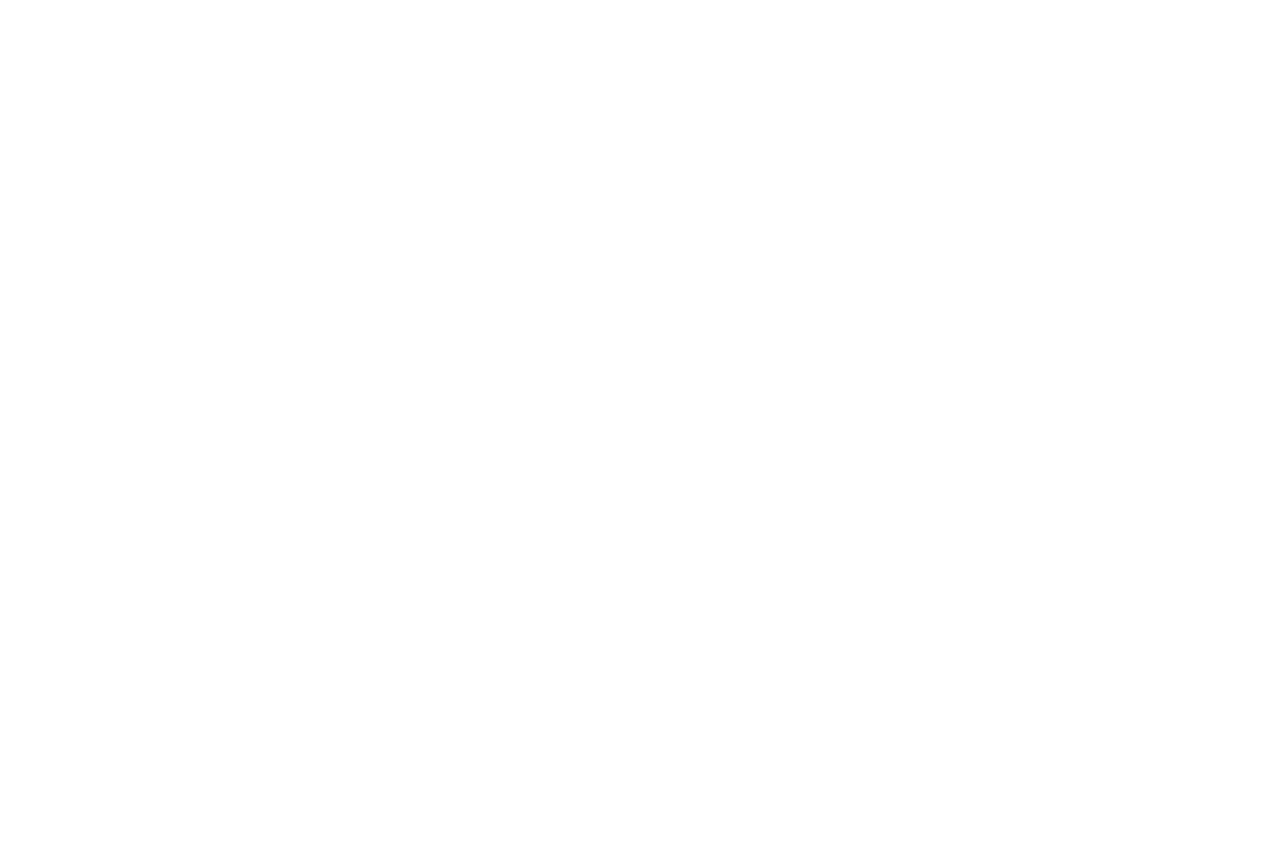
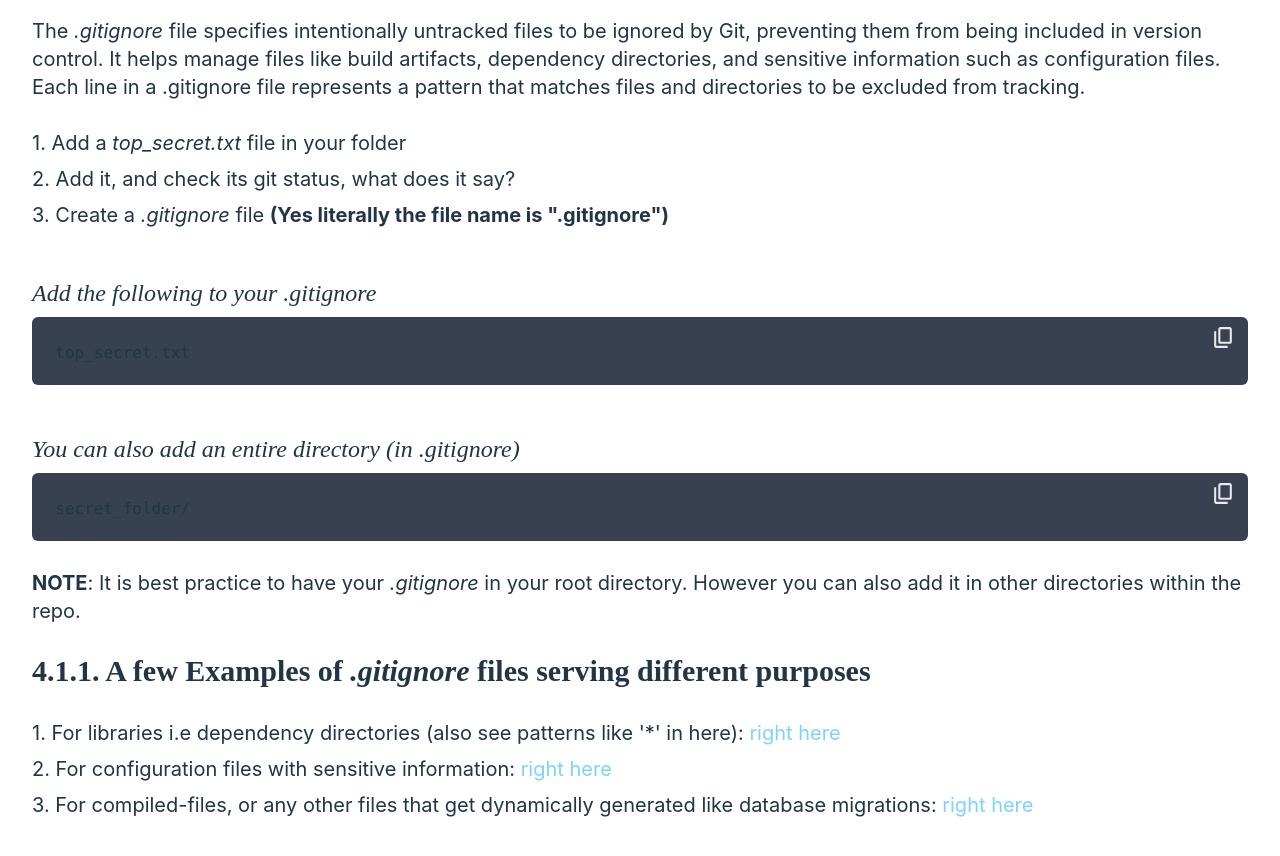
Before and after one commit to craniacshencil/git_sesh, a React (Vite) app: page / in a window 1280 px wide. Shown: the part 11140-11996 px from the top of the page. Before the commit the page ends 11001 px from the top, so only its background shows below. Built offline with nearby package versions, Linux system fonts and the light colour scheme.

Commit message:
Add .gitignore and README.md bit
- Add steps for seeing how .gitignore works
- Show examples of where it is used
- Talk briefly about README.md

```diff
--- a/src/App.tsx
+++ b/src/App.tsx
@@ -2,6 +2,7 @@ import "./App.css";
 import BasicCommands from "./sections/basic/BasicCommands";
 import GithubConnect from "./sections/remote/GithubConnect";
 import Collaboration from "./sections/collab/Collaboration";
+import Gitignore from "./sections/gitignore/Gitignore";
 
 function App() {
   return (
@@ -15,6 +16,7 @@ function App() {
         <BasicCommands />
         <GithubConnect />
         <Collaboration />
+        <Gitignore />
       </main>
     </>
   );
--- a/src/sections/collab/Collaboration.tsx
+++ b/src/sections/collab/Collaboration.tsx
@@ -65,7 +65,7 @@ const Collaboration: React.FC = () => {
         <div className={styles.subheading}>
           3.2. Working on your friend's repo
         </div>
-        <div className={`${styles.subsubheading} mt-16`}>
+        <div className={`${styles.subsubheading} mt-14`}>
           3.2.1. Clone Command
         </div>
         <p className={styles.para}>
@@ -99,7 +99,7 @@ const Collaboration: React.FC = () => {
           <a
             className="cursor-pointer mt-2 text-2xl text-sky-300 hover:text-sky-200"
             target="_blank"
-            href="https://github.com/craniacshencil/temp-converter"
+            href="https://github.com/craniacshencil/temp-style/blob/main/style.css"
             rel="noreferrer noopener"
           >
             {" "}
@@ -186,7 +186,7 @@ const Collaboration: React.FC = () => {
         <p className={styles.codeHead}>Pull Command</p>
         <CodeBlock codeText={snippets.pull} />
 
-        <div className={`${styles.subsubheading} mt-16`}>
+        <div className={`${styles.subsubheading} mt-14`}>
           3.3.1. You have done it!
         </div>
         <p className={styles.para}>
--- /dev/null
+++ b/src/sections/gitignore/Gitignore.tsx
@@ -0,0 +1,121 @@
+import React from "react";
+import CodeBlock from "../CodeBlock";
+import * as styles from "../../styles";
+import * as snippets from "./snippets";
+
+const Gitignore: React.FC = () => {
+  return (
+    <section className="basic-functions flex flex-col gap-7">
+      <div className={styles.heading}>4. Exploring .gitignore & README.md</div>
+      <div className="gitignore-bit">
+        <div className={styles.subheading}>4.1. .gitignore in action</div>
+        <p className={styles.para}>
+          The <em>.gitignore</em> file specifies intentionally untracked files
+          to be ignored by Git, preventing them from being included in version
+          control. It helps manage files like build artifacts, dependency
+          directories, and sensitive information such as configuration files.
+          Each line in a .gitignore file represents a pattern that matches files
+          and directories to be excluded from tracking.
+        </p>
+        <p className="flex flex-col gap-2">
+          <div className="text-xl">
+            1. Add a <em>top_secret.txt</em> file in your folder <br />
+          </div>
+          <div className="text-xl">
+            2. Add it, and check its git status, what does it say? <br />
+          </div>
+          <div className="text-xl">
+            3. Create a <em>.gitignore</em> file{" "}
+            <strong>(Yes literally the file name is ".gitignore")</strong>
+          </div>
+        </p>
+
+        <p className={styles.codeHead}>
+          Add the following to your <em>.gitignore</em>
+        </p>
+        <CodeBlock codeText={snippets.topSecret} />
+        <p className={styles.codeHead}>
+          You can also add an entire directory (in .gitignore)
+        </p>
+        <CodeBlock codeText={snippets.secretDirectory} />
+
+        <p className={styles.para}>
+          <strong>NOTE</strong>: It is best practice to have your{" "}
+          <em>.gitignore</em> in your root directory. However you can also add
+          it in other directories within the repo.
+        </p>
+
+        <p className={styles.subsubheading}>
+          4.1.1. A few Examples of <em>.gitignore</em> files serving different
+          purposes{" "}
+        </p>
+        <p className="flex flex-col gap-2">
+          <div className="text-xl">
+            1. For libraries i.e dependency directories (also see patterns like
+            '*' in here):
+            <a
+              className="cursor-pointer mt-2 text-xl text-sky-300 hover:text-sky-200"
+              target="_blank"
+              href="https://github.com/craniacshencil/medal-poll/blob/main/frontend/.gitignore"
+              rel="noreferrer noopener"
+            >
+              {" "}
+              right here
+            </a>
+          </div>
+
+          <div className="text-xl">
+            2. For configuration files with sensitive information:
+            <a
+              className="cursor-pointer mt-2 text-xl text-sky-300 hover:text-sky-200"
+              target="_blank"
+              href="https://github.com/craniacshencil/medal-poll/blob/main/backend/.gitignore"
+              rel="noreferrer noopener"
+            >
+              {" "}
+              right here
+            </a>
+          </div>
+
+          <div className="text-xl">
+            3. For compiled-files, or any other files that get dynamically
+            generated like database migrations:
+            <a
+              className="cursor-pointer mt-2 text-xl text-sky-300 hover:text-sky-200"
+              target="_blank"
+              href="https://github.com/craniacshencil/java_training/blob/main/.gitignore"
+              rel="noreferrer noopener"
+            >
+              {" "}
+              right here
+            </a>
+          </div>
+        </p>
+      </div>
+
+      <div className="readme-bit">
+        <div className={styles.subheading}>4.2. About README.md</div>
+        <p className={styles.para}>
+          A <em>README.md</em> file on GitHub serves as the primary
+          documentation for a project, providing an overview and essential
+          details about the repository. Written in Markdown format, it typically
+          includes sections like project description, installation instructions,
+          usage examples, and contributing guidelines. This helps users and
+          contributors understand the purpose and functionality of the project
+          quickly.
+        </p>
+        <p className={styles.para}>
+          Additionally, a well-crafted <em>README.md</em> enhances the
+          repository's professionalism and accessibility, making it more
+          appealing to potential users and collaborators. It can also include
+          badges for build status, dependencies, and other metrics, adding a
+          visual summary of the project's health and activity. Overall, a
+          comprehensive <em>README.md</em> is a crucial component of any GitHub
+          repository
+        </p>
+      </div>
+    </section>
+  );
+};
+
+export default Gitignore;
--- /dev/null
+++ b/src/sections/gitignore/snippets.ts
@@ -0,0 +1,7 @@
+export const topSecret: string = `
+  top_secret.txt
+`;
+
+export const secretDirectory: string = `
+  secret_folder/
+`;
```
